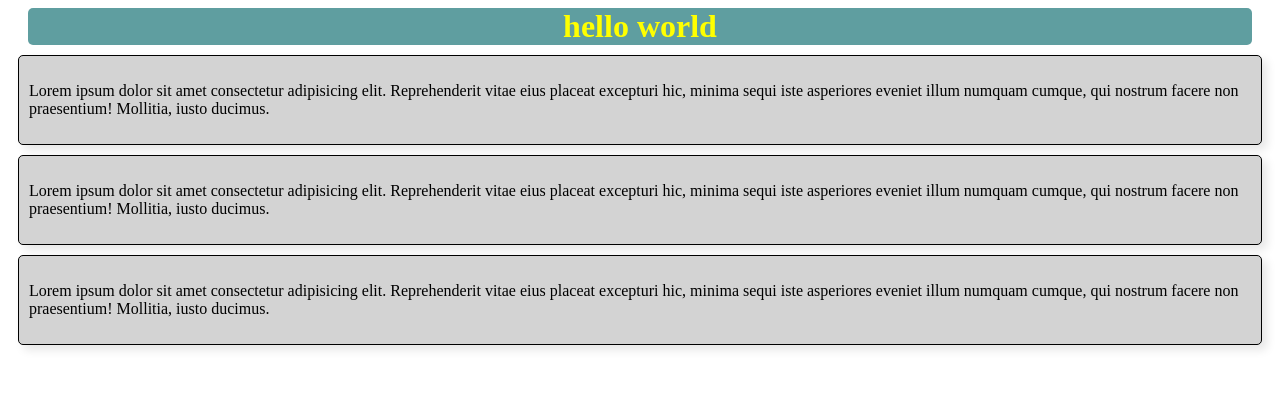
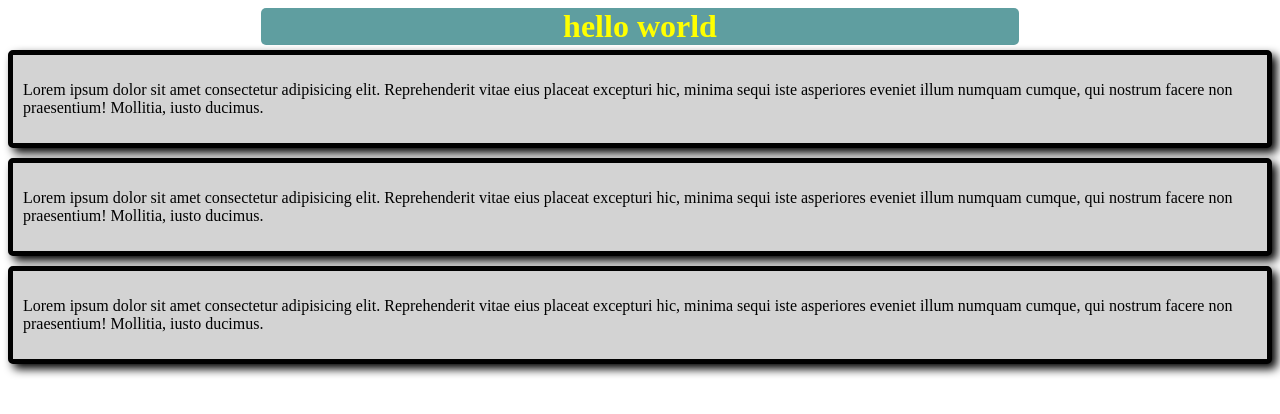
Before and after one commit to SaklainArabi/hello-world3, a plain HTML site: page newjourney.html in a window 1280 px wide. Drawn offline with Linux system fonts and the light colour scheme.

Commit message:
measuring

```diff
--- a/newjourney.css
+++ b/newjourney.css
@@ -2,14 +2,14 @@ h1 {
      color: yellow;
      text-align: center;
      background-color: cadetblue;
-     margin: 5px 20px;
+     margin: 5px 20%;
      border-radius: 5px;
 }
-div {
-     margin: 10px;
+.ow {
+     margin-bottom: 10px;
      padding: 10px;
-     border: 1px solid black;
+     border: 5px solid black;
      border-radius: 5px;
      background-color: lightgray;
-     box-shadow: 5px 5px 10px rgba(0, 0, 0, 0.1);
+     box-shadow:  5px 5px 10px black;
 }
--- a/newjourney.html
+++ b/newjourney.html
@@ -8,13 +8,13 @@
 </head>
 <body>
      <h1>hello world</h1>
-     <div>
+     <div class="ow">
           <p>Lorem ipsum dolor sit amet consectetur adipisicing elit. Reprehenderit vitae eius placeat excepturi hic, minima sequi iste asperiores eveniet illum numquam cumque, qui nostrum facere non praesentium! Mollitia, iusto ducimus.</p>
      </div>
-     <div>
+     <div class="ow">
           <p>Lorem ipsum dolor sit amet consectetur adipisicing elit. Reprehenderit vitae eius placeat excepturi hic, minima sequi iste asperiores eveniet illum numquam cumque, qui nostrum facere non praesentium! Mollitia, iusto ducimus.</p>
      </div>
-     <div>
+     <div class="ow">
           <p>Lorem ipsum dolor sit amet consectetur adipisicing elit. Reprehenderit vitae eius placeat excepturi hic, minima sequi iste asperiores eveniet illum numquam cumque, qui nostrum facere non praesentium! Mollitia, iusto ducimus.</p>
      </div>
 </body>
```
